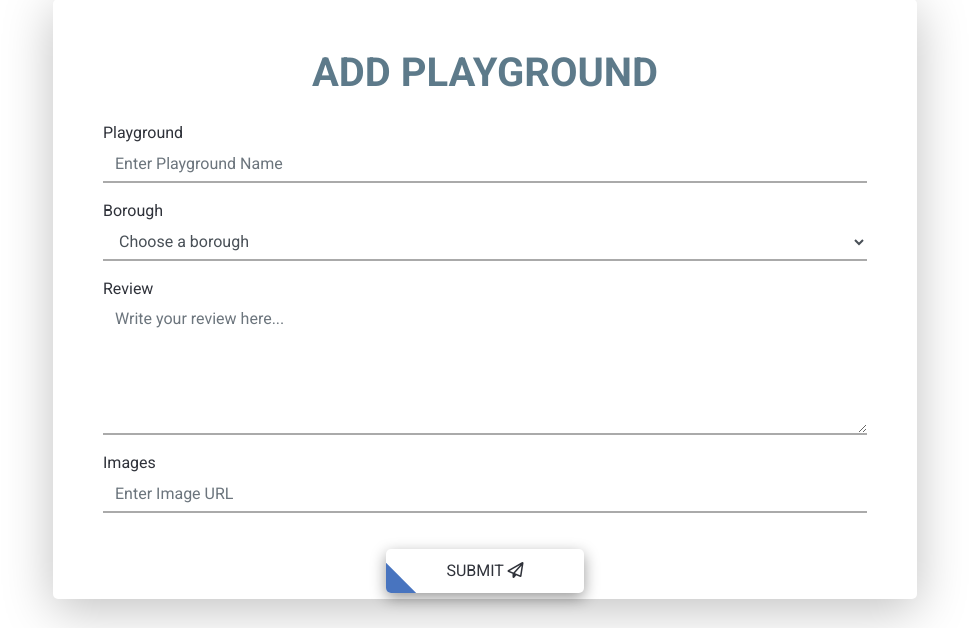
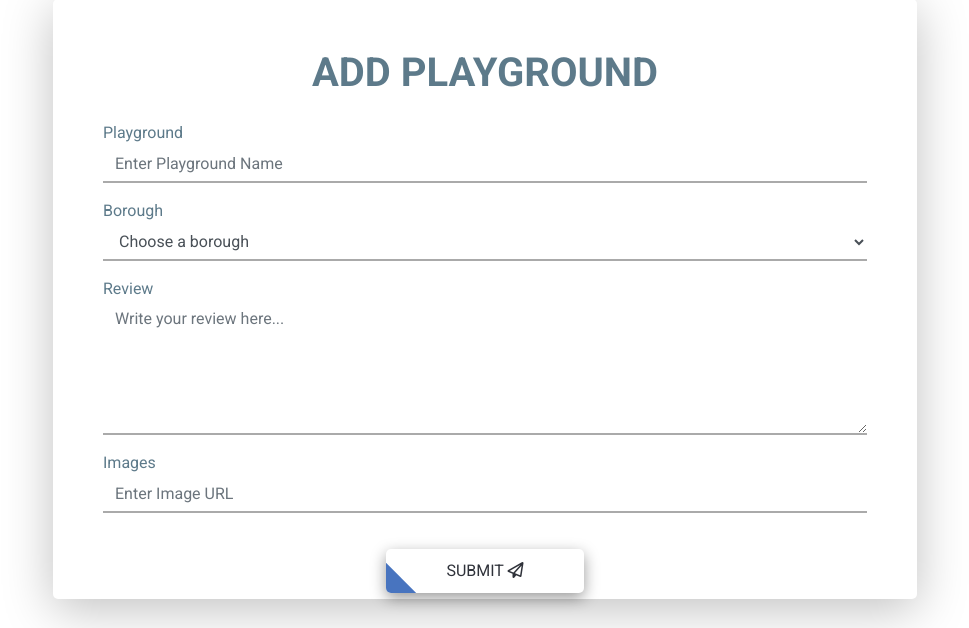
Before and after one commit to SabeloCodes/go_playground, a Flask app: page /add_playground in a window 1280 px wide. Shown: the part 157-785 px from the top of the page, without its empty margins (155-1124 px from the left). Run offline with Flask 2, Linux system fonts and the light colour scheme; data that the repository does not hold is empty; some libraries are stand-ins or nearby versions; some web fonts are replaced.

Commit message:
Fixed incorect colour for form-label

```diff
--- a/static/css/style.css
+++ b/static/css/style.css
@@ -318,7 +318,6 @@ h7 {
 	box-sizing: border-box;
 }
 
-
 .form-control {
   border-radius: 0;
   border-color: #aaaaaa;
@@ -332,11 +331,10 @@ h7 {
 	border-color: #5d7a8a;
 }
 
-
 /*Styling for form inputs*/
 .form-label {
 	font-size: 16px;
-	color: #2f323a;
+	color: #5d7a8a;
 	margin: 0;
 	display: block;
 	opacity: 1;
```
